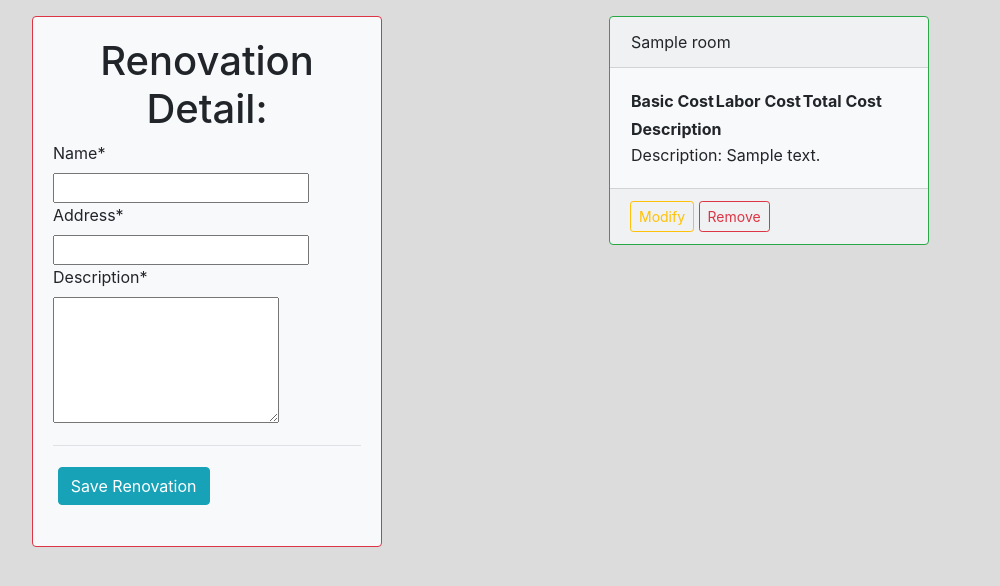
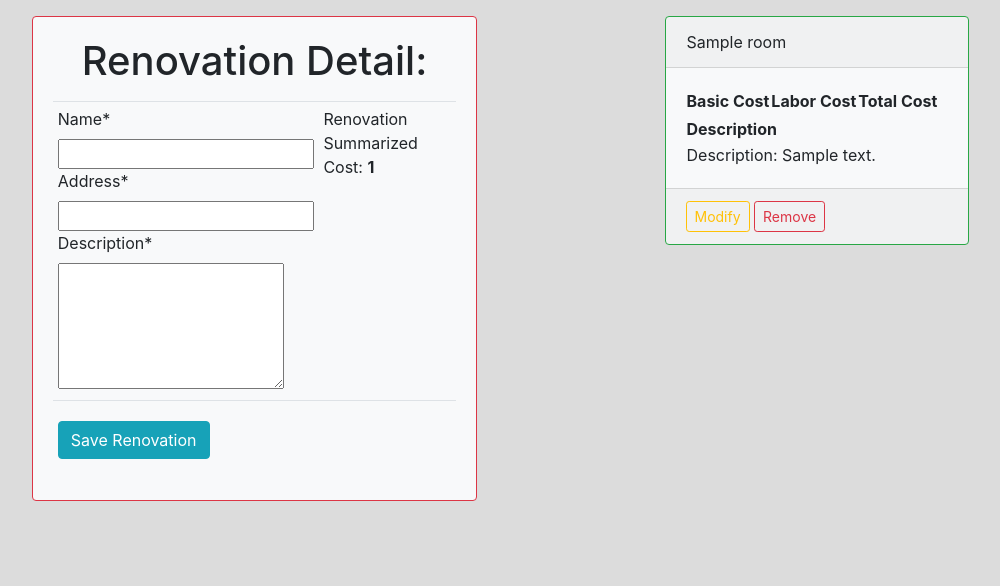
Before and after one commit to MarcinSzyc/andzy-calc, a Django app: template templates/renovations/edit_renovation.html in a window 1280 px wide. Shown: the part 56-642 px from the top of the page, without its empty margins (53-1053 px from the left). Run offline with Django 3.2, Linux system fonts and the light colour scheme; tables that the repository leaves empty hold one stand-in row (values such as "Sample post"); the template is opened without the code that fills it: values that come from a table or form of the project are taken from there, most other values are stand-ins (such as "Sample title", 1, 10 or a date in 2020); some libraries are stand-ins or nearby versions.

Commit message:
added total renovation cost to renovation view

```diff
--- a/renovations/views.py
+++ b/renovations/views.py
@@ -6,6 +6,7 @@
 from django.shortcuts import redirect, reverse, render
 from django.contrib import messages
 from renovations.forms import NewRoomForm, NewRenovationForm, NewCostForm
+from functools import reduce
 
 
 class AllProducts(ListView):
@@ -164,6 +165,9 @@
     def get_context_data(self, **kwargs):
         context = super().get_context_data(**kwargs)
         context['ROOM_TYPE'] = ROOM_TYPE
+        context['total_cost'] = round(
+            reduce((lambda x, y: x + y), [room.cost.total_sum for room in Renovation.objects.get(
+                pk=self.kwargs['pk']).room_set.all()]), 2)
         return context
 
     success_message = 'BOOM! Renovation updated successfully!!'
--- a/templates/renovations/edit_renovation.html
+++ b/templates/renovations/edit_renovation.html
@@ -11,7 +11,7 @@
         {% endfor %}
     {% endif %}
     <div class="row justify-content-md-center main-window">
-        <div class="col-sm-4">
+        <div class="col-sm-5">
             <div class="card mt-3 bg-light border-danger">
                 <div class="card-body">
                     <div class="table-responsive">
@@ -24,7 +24,14 @@
                                     </span>
                                 </thead>
                                 <tbody>
-                                    {{ form |crispy }}
+                                    <tr>
+                                        <td>
+                                            {{ form |crispy }}
+                                        </td>
+                                        <td>
+                                            Renovation Summarized Cost: <strong>{{ total_cost }}</strong>
+                                        </td>
+                                    </tr>
                                     <tr>
                                         <td colspan="3">
                                             <button type="submit" class="btn btn-info mt-3">Save Renovation</button>
@@ -37,10 +44,10 @@
                 </div>
             </div>
         </div>
-        <div class="col-sm-8">
+        <div class="col-sm-7">
             <div class="row justify-content-md-center main-window">
                 {% for room in renovation.room_set.all %}
-                    <div class="card mt-3 mr-3 bg-light border-success" style="width: 20rem;">
+                    <div class="card mt-3 mr-3 bg-light border-success" style="width: 19rem;">
                         <div class="card-header">
                         <table>
                             <tr>
```
